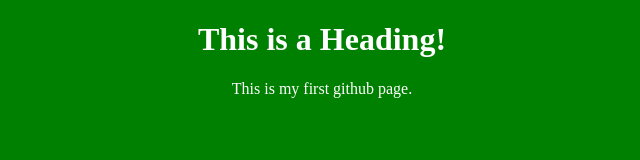
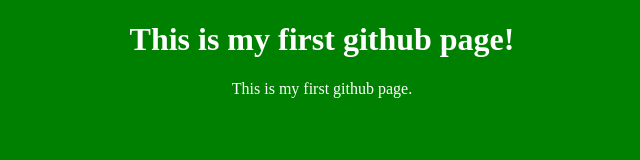
Before and after one commit to kitonia/test, a plain HTML site: page index.html in a window 1280 px wide. Shown: the whole page, without its empty margins (318-958 px from the left). Drawn offline with Linux system fonts and the light colour scheme.

Commit message:
Update index.html

```diff
--- a/index.html
+++ b/index.html
@@ -5,13 +5,16 @@
 </head>
 <body>
 
-<h1>This is a Heading!</h1>
+<h1>This is my first github page!</h1>
 <p>This is my first github page.</p>
+</body>
+
 <style>
-   body{
+   body {
     background-color:green;
     color:#fff;
     text-align:center;
+   }
 </style>
-</body>
+
 </html>
```
